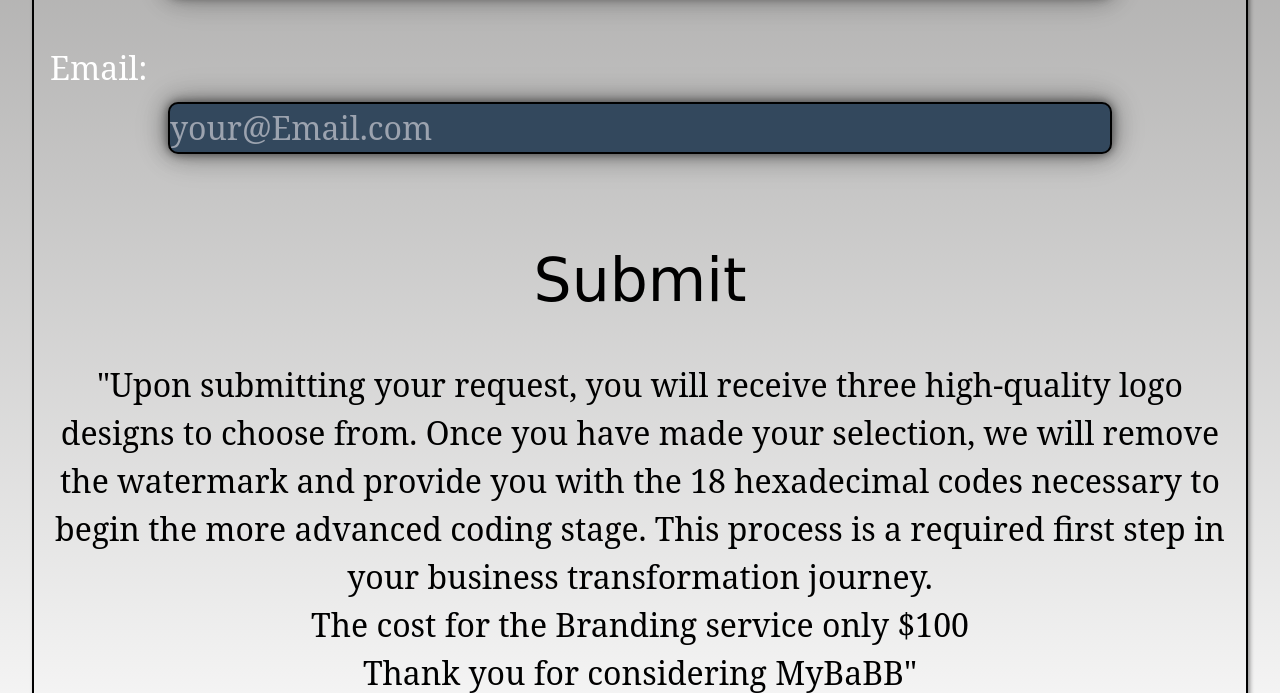
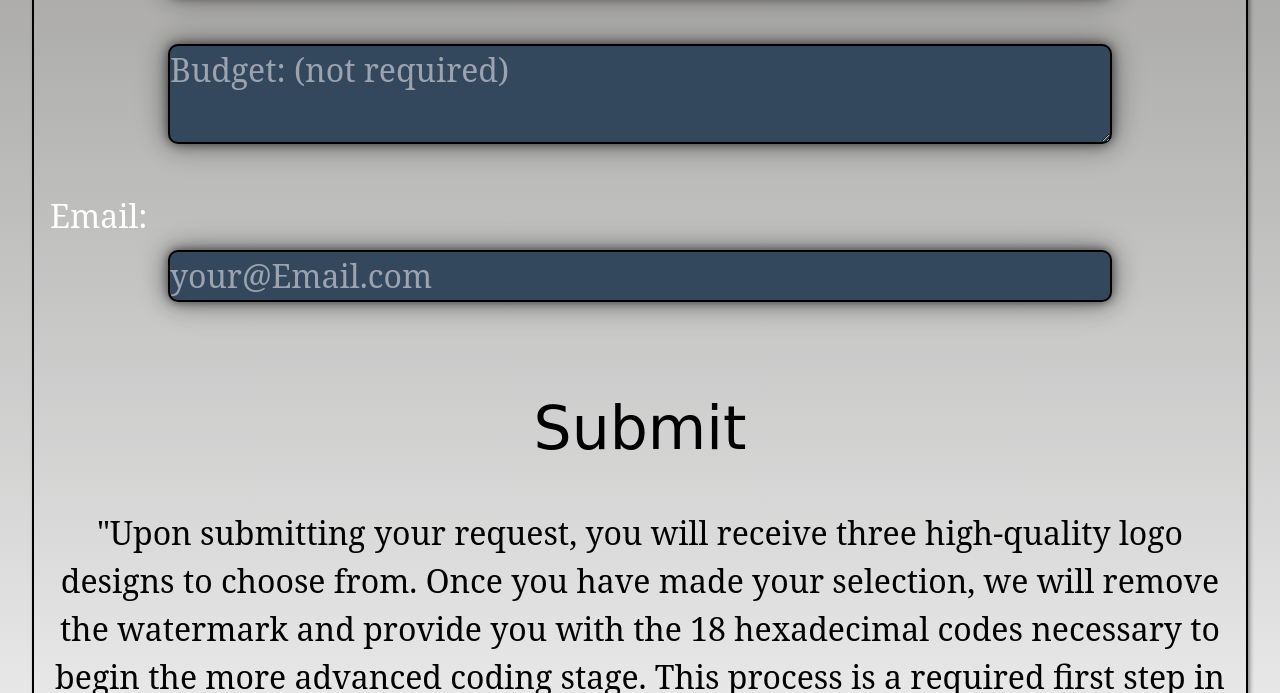
Before and after one commit to MyBaBB/BrandingChute, a website: page build/brandform.html in a window 1280 px wide. Shown: the part 1751-2444 px from the top of the page. Drawn offline with Linux system fonts and the light colour scheme; a web font is replaced by a local one.

Commit message:
I added a budget not required text area with no label. sometimes It would save a lot of Haggling when I could be developing and the customer will get a betterdeal too

```diff
--- a/build/brandform.html
+++ b/build/brandform.html
@@ -159,6 +159,17 @@
             name="design-requirements"
             required
           ></textarea>
+<br>
+
+          <textarea
+
+            id="Budget"
+            name="Budget"
+            placeholder="Budget: (not required)"
+          ></textarea>
+
+
+
           <br />
           <label for="email" style="display: block; margin-bottom: 10px"
             >Email:</label
```
Also changed, not shown: build/css/style.css.
